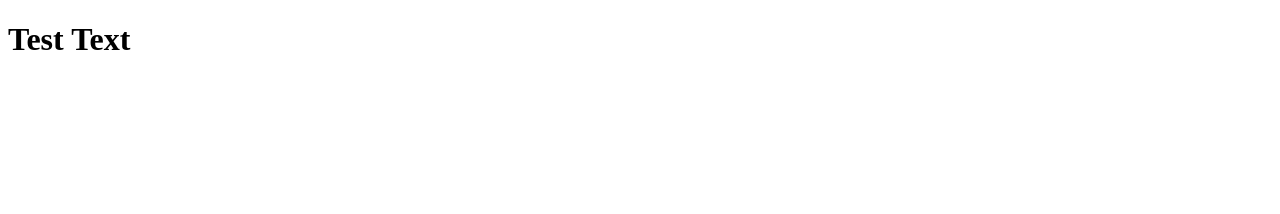
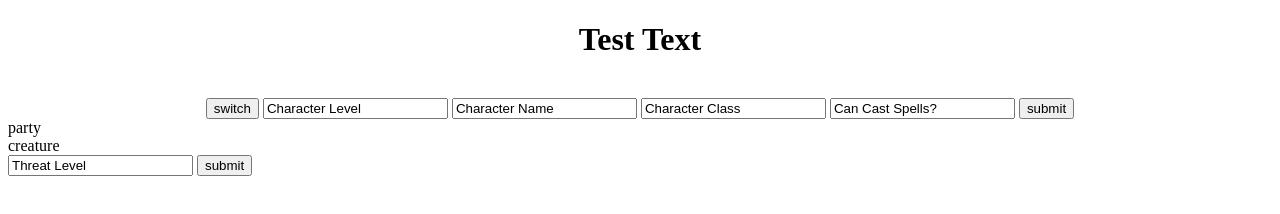
Before and after one commit to Paz828/mcsp-mvp, a website: page public/index.html in a window 1280 px wide. Drawn offline with Linux system fonts and the light colour scheme.

Commit message:
added some minimal css

```diff
--- a/public/index.html
+++ b/public/index.html
@@ -8,6 +8,25 @@
   </head>
   <body>
     <h1>Test Text</h1>
+    <br />
+    <form method="post">
+      <div id="input-container">
+        <button id="switch">switch</button>
+        <input id="col-1-input" type="text" value="Character Level" />
+        <input id="col-2-input" type="text" value="Character Name" />
+        <input id="col-3-input" type="text" value="Character Class" />
+        <input id="col-4-input" type="text" value="Can Cast Spells?" />
+        <button id="post-btn">submit</button>
+      </div>
+    </form>
+    <div id="table_container">
+      <div id="party-table">party</div>
+      <div id="creature-table">creature</div>
+    </div>
+    <div id="encounter-rngsus">
+      <input id="rngsus-input" type="text" value="Threat Level" />
+      <button id="rngsus-btn">submit</button>
+    </div>
     <script src="main.js"></script>
   </body>
 </html>
--- a/public/main.css
+++ b/public/main.css
@@ -0,0 +1,7 @@
+h1 {
+  text-align: center;
+}
+
+#input-container {
+  text-align: center;
+}
```
